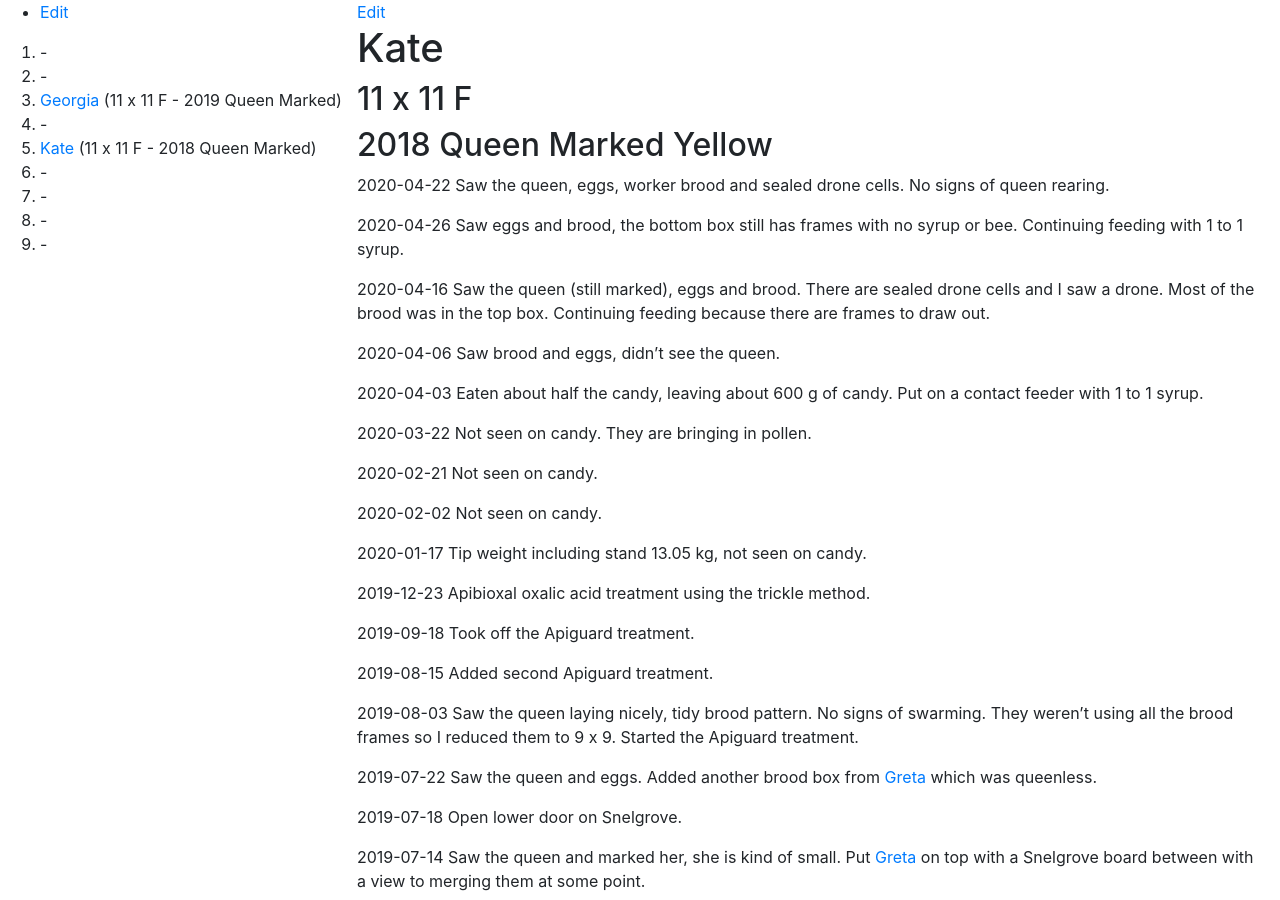
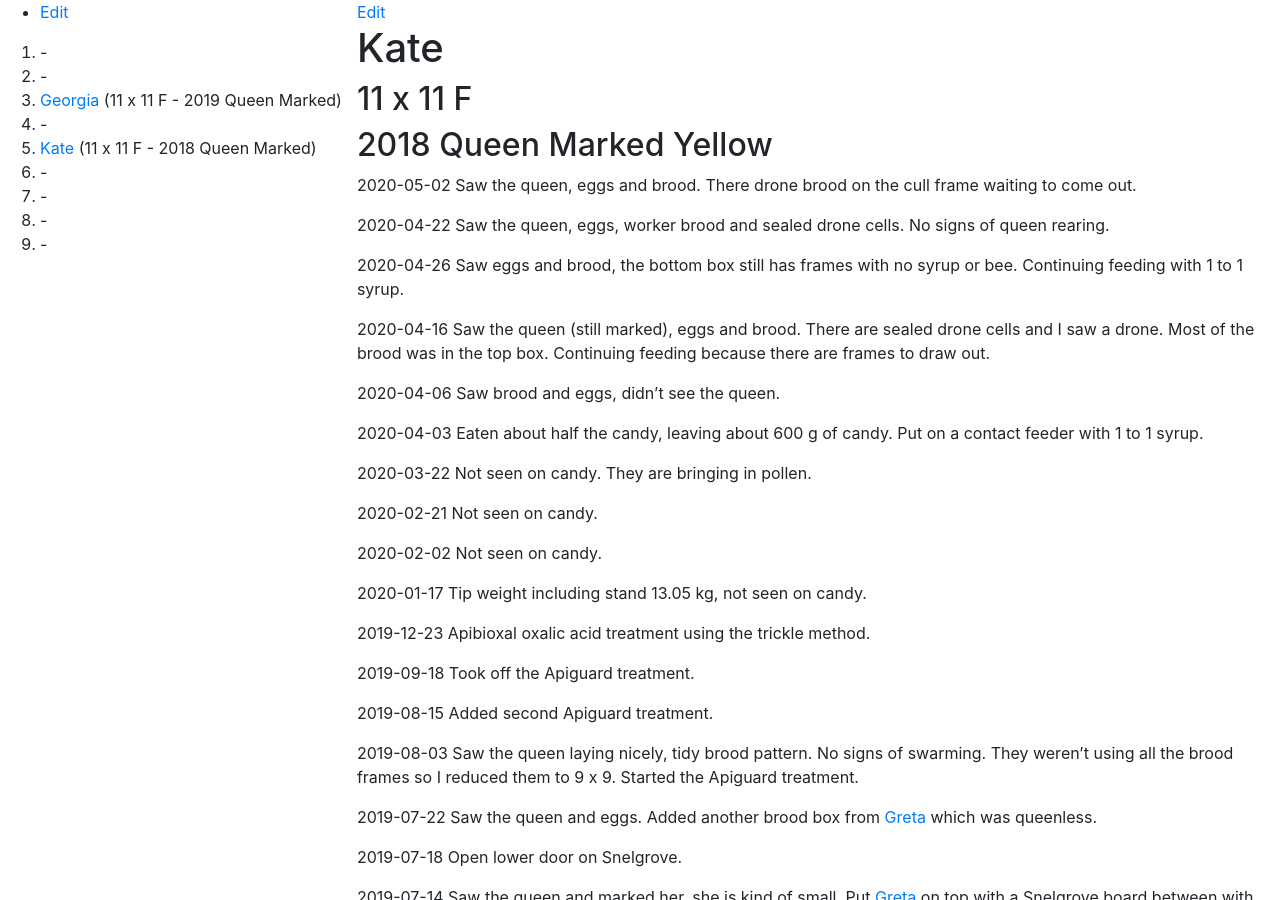
Before and after one commit to joejcollins/rhapsody-angel, a Jekyll site: the page built from queens/2018-kate.md, in a window 1280 px wide and 900 px high. Built offline with Jekyll 4.4.1, drawn with Linux system fonts in a browser that asks for light colours; our own code applies the rules of GitHub Pages for plain Markdown files.

Commit message:
Update 2018-kate.md

```diff
--- a/queens/2018-kate.md
+++ b/queens/2018-kate.md
@@ -1,6 +1,8 @@
 # Kate
 ## 11 x 11 F
 ## 2018 Queen Marked Yellow
+
+2020-05-02 Saw the queen, eggs and brood. There drone brood on the cull frame waiting to come out.
 
 2020-04-22 Saw the queen, eggs, worker brood and sealed drone cells. No signs of queen rearing.
 
```
